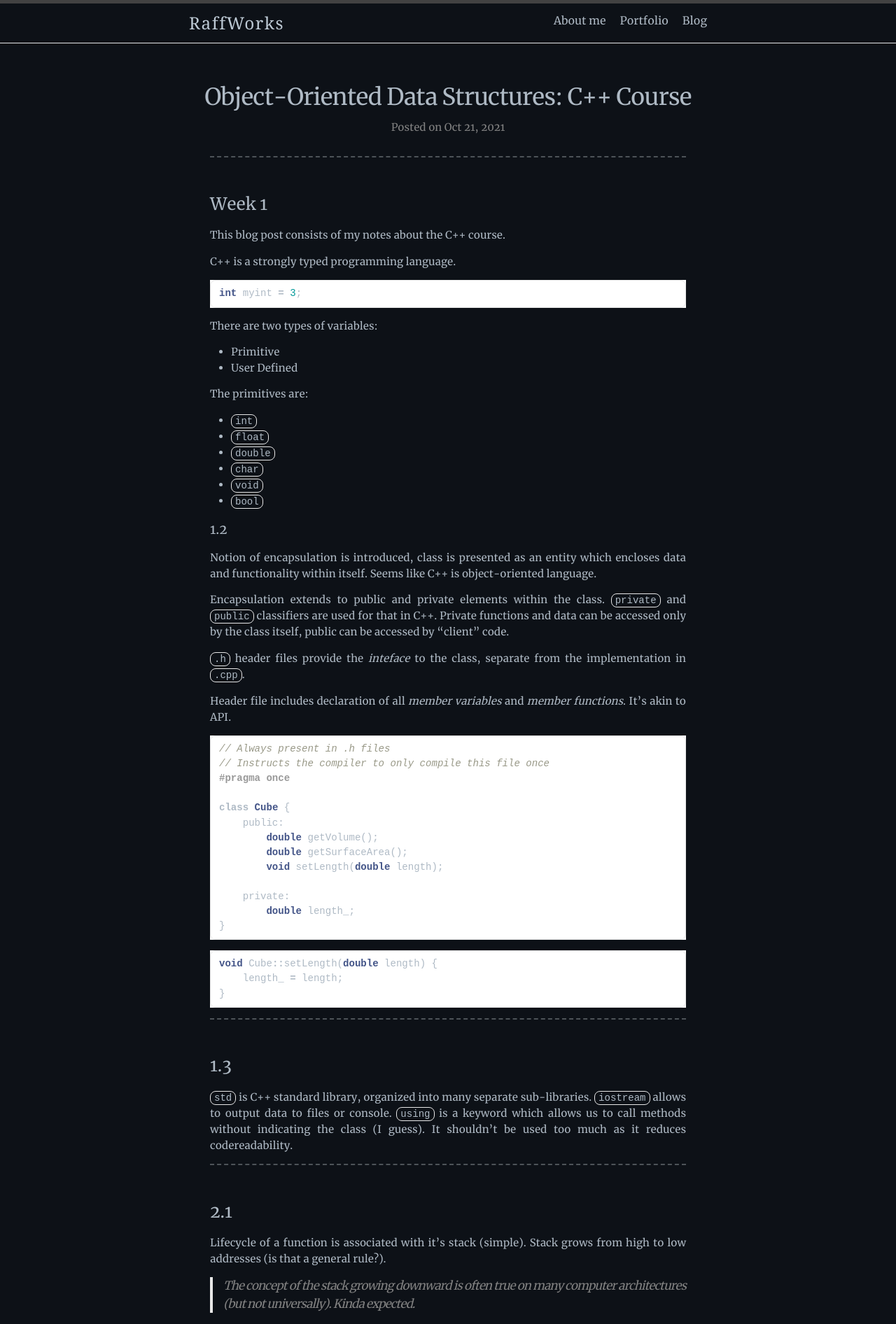
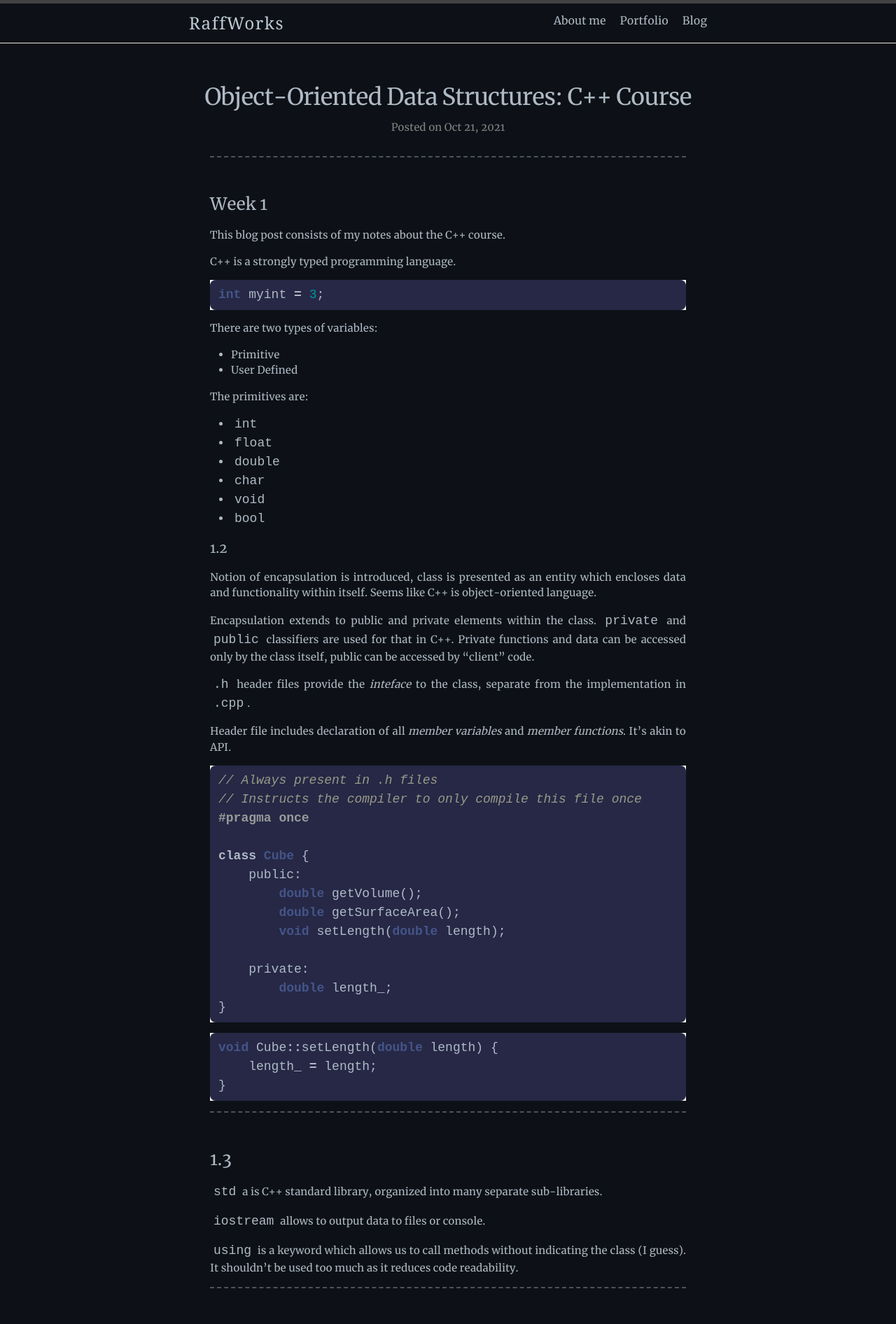
Before and after one commit to pomyslowynick/pomyslowynick.github.io, a Jekyll site: the page built from _posts/2021-10-21-c++-1.md, in a window 1280 px wide. Shown: the top 1892 px of the page at 70% size. Built offline with Jekyll 4.4.1, drawn with Linux system fonts in a browser that asks for light colours; some of the changed text lies outside the part shown.

Commit message:
Update the styles

```diff
--- a/_posts/2021-10-21-c++-1.md
+++ b/_posts/2021-10-21-c++-1.md
@@ -62,20 +62,23 @@ void Cube::setLength(double length) {
 
 ### 1.3
 
-`std` is C++ standard library, organized into many separate sub-libraries.
+`std`  a is C++ standard library, organized into many separate sub-libraries.
+
 `iostream` allows to output data to files or console.
+
 `using` is a keyword which allows us to call methods without indicating the class (I guess).
-It shouldn't be used too much as it reduces codereadability.
+It shouldn't be used too much as it reduces code readability.
 
 ### 2.1
 Lifecycle of a function is associated with it's stack (simple). Stack grows from high to low addresses (is that a general rule?).
 > The concept of the stack growing downward is often true on many computer architectures (but not universally).
+
 Kinda expected.
 
 NEVER return a reference to a local variable, otherwise, guess what, you have a dangling pointer.
 
 "Heap memory is independent of the lifecycle of a function" - never thought about that way, it's nicely phrased.
-Creating new heap memory in C++ is done with `new` operator. It returns a pointer to the memory storing the data, not an isntance of the data itself. The only time memory is ever reclaimed is when pointer is passed to `delete` operator.`
+Creating new heap memory in C++ is done with `new` operator. It returns a pointer to the memory storing the data, not an isntance of the data itself. The only time memory is ever reclaimed is when pointer is passed to `delete` operator.
 `nullptr` - pointer holding address 0x0, effectively a null address. Leads to a segfault when someone tries to access it.
 Invoking `delete` on a pointer holding address of a heap object only releases this object. The pointer still holds the value of the memory address it referenced.
 
--- a/_sass/minima/_base.scss
+++ b/_sass/minima/_base.scss
@@ -148,8 +148,7 @@ blockquote {
  */
 pre,
 code {
-  @include relative-font-size(0.9375);
-  border: 1px solid $grey-color-light;
+  @include relative-font-size(1.2);
   border-radius: 8px;
   // background-color: #eef;
 }
@@ -161,7 +160,7 @@ code {
 pre {
   padding: 8px 12px;
   overflow-x: auto;
-  background-color: #fff;
+  background-color: #262846;
   > code {
     border: 0;
     padding-right: 0;
```
